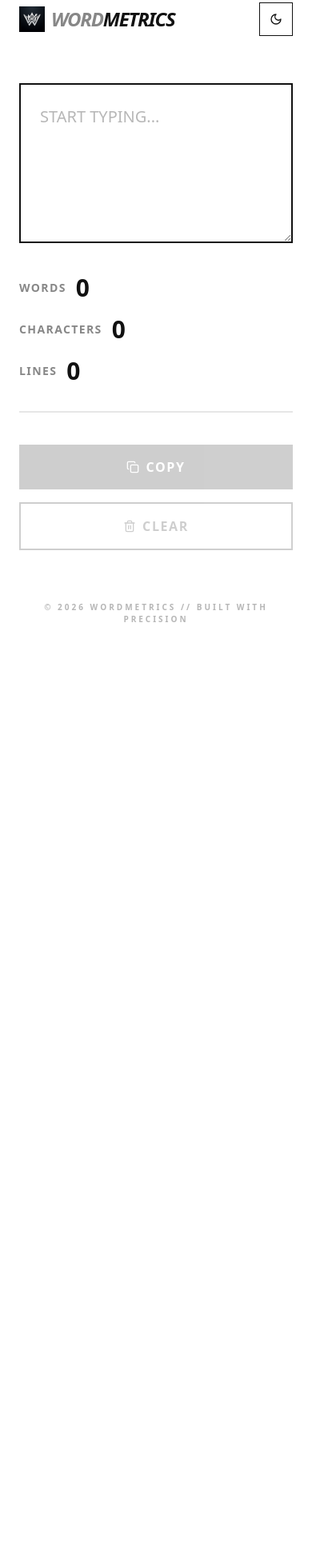
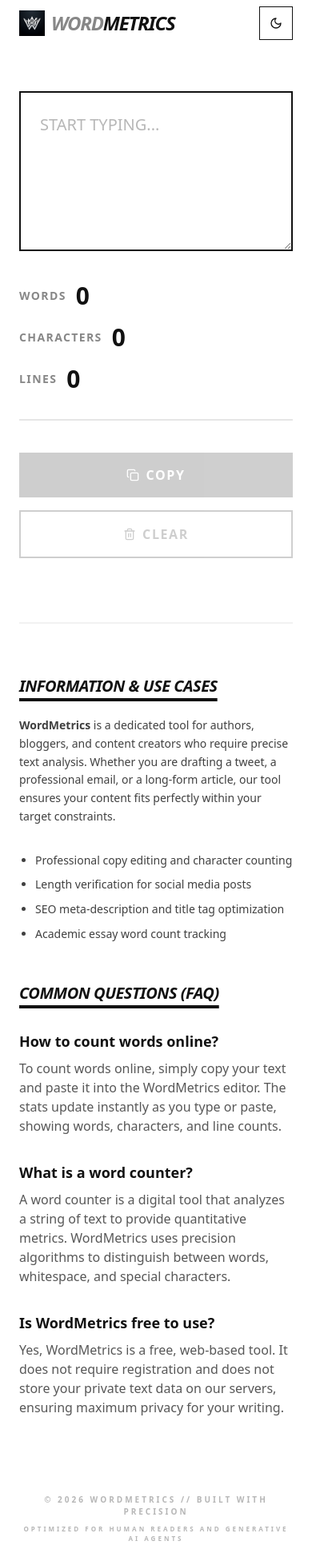
Before and after one commit to mdhasanpatwary/WordMetrics, a Next.js app: page / in a window 390 px wide. Shown: the part 40-1997 px from the top of the page at 80% size. Before the commit the page ends 902 px from the top, so only its background shows below. Built offline with nearby package versions, Linux system fonts and the light colour scheme.

Commit message:
feat: Add comprehensive SEO metadata and structured data, improve accessibility with ARIA attributes, and introduce ESLint configuration.

```diff
--- a/pages/index.tsx
+++ b/pages/index.tsx
@@ -1,5 +1,6 @@
 import React, { useState, useEffect } from 'react';
 import Head from 'next/head';
+import Image from 'next/image';
 import { Copy, Trash2, Moon, Sun } from 'lucide-react';
 
 export default function Home() {
@@ -53,43 +54,107 @@
   return (
     <div className="min-h-screen font-sans selection:bg-[#111111] selection:text-white dark:selection:bg-white dark:selection:text-[#111111]">
       <Head>
-        <title>WordMetrics</title>
-        <meta name="description" content="Minimalist word counter with sharp edges" />
+        {/* SEO: Basic Meta Tags */}
+        <title>WordMetrics – Minimal Word Counter</title>
+        <meta name="description" content="A premium, minimalist word counter for writers and editors. Get real-time word, character, and line counts with a sharp, distraction-free interface." />
+        <meta name="keywords" content="word counter, character counter, online word count, minimalist editor, text metrics, SEO tool, AEO optimized" />
+        <meta name="viewport" content="width=device-width, initial-scale=1" />
         <link rel="icon" href="/favicon.png" />
+
+        {/* SEO: Open Graph / Facebook */}
+        <meta property="og:type" content="website" />
+        <meta property="og:url" content="https://wordmetrics.app/" />
+        <meta property="og:title" content="WordMetrics – Minimal Word Counter" />
+        <meta property="og:description" content="Analyze your text with precision. A modern, high-contrast word counter designed for speed and clarity." />
+        <meta property="og:image" content="/og-image.png" />
+
+        {/* SEO: Twitter */}
+        <meta property="twitter:card" content="summary_large_image" />
+        <meta property="twitter:url" content="https://wordmetrics.app/" />
+        <meta property="twitter:title" content="WordMetrics – Minimal Word Counter" />
+        <meta property="twitter:description" content="Distraction-free word counting with real-time stats and dark mode support." />
+        <meta property="twitter:image" content="/twitter-image.png" />
+
+        {/* AEO/GEO: JSON-LD Structured Data (FAQ) */}
+        <script
+          type="application/ld+json"
+          dangerouslySetInnerHTML={{
+            __html: JSON.stringify({
+              "@context": "https://schema.org",
+              "@type": "FAQPage",
+              "mainEntity": [
+                {
+                  "@type": "Question",
+                  "name": "How to count words online?",
+                  "acceptedAnswer": {
+                    "@type": "Answer",
+                    "text": "To count words online, simply paste your text into the WordMetrics editor. It provides real-time counts for words, characters, and lines without any page reloads."
+                  }
+                },
+                {
+                  "@type": "Question",
+                  "name": "What is a word counter used for?",
+                  "acceptedAnswer": {
+                    "@type": "Answer",
+                    "text": "A word counter is essential for writers, students, and SEO professionals to meet specific length requirements for essays, articles, and meta descriptions."
+                  }
+                },
+                {
+                  "@type": "Question",
+                  "name": "Why use WordMetrics?",
+                  "acceptedAnswer": {
+                    "@type": "Answer",
+                    "text": "WordMetrics offers a minimalist, high-contrast design with dark mode, ensuring a focused and modern writing experience while providing accurate text statistics."
+                  }
+                }
+              ]
+            })
+          }}
+        />
       </Head>
 
       {/* Main Container: Centered, max width, responsive padding */}
       <main className="max-w-4xl mx-auto px-6 py-12 md:py-24 flex flex-col min-h-screen">
 
         {/* Header: Centered title with theme toggle absolute positioned */}
-        <header className="relative mb-16 text-center">
+        <header className="relative mb-16 flex items-center justify-between">
           <div className="flex items-center gap-2 sm:gap-3">
-            <img src="/logo.png" alt="WordMetrics Logo" className="w-8 h-8 sm:w-10 sm:h-10" />
+            <Image
+              src="/logo.png"
+              alt="WordMetrics Precision Logo"
+              width={40}
+              height={40}
+              className="w-8 h-8 sm:w-10 sm:h-10"
+              priority
+            />
             <h1 className="text-2xl md:text-4xl font-black tracking-tighter uppercase italic">
               <span className="opacity-50">Word</span>Metrics
             </h1>
           </div>
           <button
             onClick={toggleDarkMode}
-            className="absolute top-1/2 -translate-y-1/2 right-0 p-3 border border-[#111111] dark:border-white hover:bg-[#111111] hover:text-white dark:hover:bg-white dark:hover:text-[#111111] transition-colors"
-            aria-label="Toggle theme"
+            className="p-3 border border-[#111111] dark:border-white hover:bg-[#111111] hover:text-white dark:hover:bg-white dark:hover:text-[#111111] transition-colors"
+            aria-label={isDarkMode ? "Switch to Light Mode" : "Switch to Dark Mode"}
           >
-            {isDarkMode ? <Sun className="w-4 h-4 sm:w-5 sm:h-5" /> : <Moon className="w-4 h-4 sm:w-5 sm:h-5" />}
+            {isDarkMode ? <Sun className="w-4 h-4 sm:w-5 sm:h-5" aria-hidden="true" /> : <Moon className="w-4 h-4 sm:w-5 sm:h-5" aria-hidden="true" />}
           </button>
         </header>
 
         {/* Text Area: Full width, height ~200px on desktop, auto-resize mobile */}
-        <section className="w-full mb-8">
+        <section className="w-full mb-8" aria-labelledby="editor-heading">
+          <h2 id="editor-heading" className="sr-only">Text Editor</h2>
           <textarea
             className="w-full min-h-[200px] md:h-64 p-6 text-xl md:text-2xl bg-transparent border-2 border-[#111111] dark:border-white focus:outline-none placeholder:text-[#111111]/30 dark:placeholder:text-white/30 leading-relaxed font-medium"
             placeholder="START TYPING..."
             value={text}
             onChange={(e) => setText(e.target.value)}
+            aria-label="Text to count"
           />
         </section>
 
         {/* Stats Panel: Inline on desktop, block on mobile */}
-        <section className="flex flex-col md:flex-row gap-4 md:gap-12 mb-10 border-b-2 border-[#111111]/10 dark:border-white/10 pb-8">
+        <section className="flex flex-col md:flex-row gap-4 md:gap-12 mb-10 border-b-2 border-[#111111]/10 dark:border-white/10 pb-8" aria-labelledby="stats-heading">
+          <h2 id="stats-heading" className="sr-only">Live Statistics</h2>
           <div className="flex items-center gap-3">
             <span className="text-sm font-bold uppercase tracking-widest opacity-50 text-[#111111] dark:text-white">Words</span>
             <span className="text-3xl font-black">{wordCount}</span>
@@ -105,28 +170,67 @@
         </section>
 
         {/* Action Buttons: Sharp edges, horizontal alignment */}
-        <div className="flex flex-col sm:flex-row gap-4">
+        <nav className="flex flex-col sm:flex-row gap-4 mb-20" aria-label="Editor actions">
           <button
             onClick={copyToClipboard}
             disabled={!text}
             className="flex-1 sm:flex-initial flex items-center justify-center gap-2 px-10 py-4 bg-[#111111] text-white dark:bg-white dark:text-[#111111] font-bold uppercase tracking-widest hover:opacity-90 active:scale-[0.98] transition-all disabled:opacity-20 disabled:cursor-not-allowed"
+            aria-label="Copy text to clipboard"
           >
-            <Copy className="w-4 h-4" />
+            <Copy className="w-4 h-4" aria-hidden="true" />
             Copy
           </button>
           <button
             onClick={clearText}
             disabled={!text}
             className="flex-1 sm:flex-initial flex items-center justify-center gap-2 px-10 py-4 border-2 border-[#111111] dark:border-white font-bold uppercase tracking-widest hover:bg-[#111111] hover:text-white dark:hover:bg-white dark:hover:text-[#111111] transition-all  disabled:opacity-20 disabled:cursor-not-allowed"
+            aria-label="Clear text editor"
           >
-            <Trash2 className="w-4 h-4" />
+            <Trash2 className="w-4 h-4" aria-hidden="true" />
             Clear
           </button>
-        </div>
+        </nav>
+
+        {/* GEO/AEO Content Section: Rich context for AI and Search Engines */}
+        <article className="prose dark:prose-invert max-w-none border-t-2 border-[#111111]/5 dark:border-white/5 pt-16">
+          <section className="mb-12">
+            <h2 className="text-xl md:text-2xl font-black uppercase tracking-tight mb-6 italic underline decoration-4 underline-offset-8">Information & Use Cases</h2>
+            <div className="grid md:grid-cols-2 gap-8 opacity-80 text-sm md:text-base leading-relaxed">
+              <p>
+                <strong>WordMetrics</strong> is a dedicated tool for authors, bloggers, and content creators who require precise text analysis. Whether you are drafting a tweet, a professional email, or a long-form article, our tool ensures your content fits perfectly within your target constraints.
+              </p>
+              <ul className="list-disc pl-5 space-y-2 font-medium">
+                <li>Professional copy editing and character counting</li>
+                <li>Length verification for social media posts</li>
+                <li>SEO meta-description and title tag optimization</li>
+                <li>Academic essay word count tracking</li>
+              </ul>
+            </div>
+          </section>
+
+          <section aria-labelledby="faq-heading">
+            <h2 id="faq-heading" className="text-xl md:text-2xl font-black uppercase tracking-tight mb-8 italic underline decoration-4 underline-offset-8">Common Questions (FAQ)</h2>
+            <div className="space-y-8">
+              <div>
+                <h3 className="font-bold text-lg mb-2">How to count words online?</h3>
+                <p className="opacity-70">To count words online, simply copy your text and paste it into the WordMetrics editor. The stats update instantly as you type or paste, showing words, characters, and line counts.</p>
+              </div>
+              <div>
+                <h3 className="font-bold text-lg mb-2">What is a word counter?</h3>
+                <p className="opacity-70">A word counter is a digital tool that analyzes a string of text to provide quantitative metrics. WordMetrics uses precision algorithms to distinguish between words, whitespace, and special characters.</p>
+              </div>
+              <div>
+                <h3 className="font-bold text-lg mb-2">Is WordMetrics free to use?</h3>
+                <p className="opacity-70">Yes, WordMetrics is a free, web-based tool. It does not require registration and does not store your private text data on our servers, ensuring maximum privacy for your writing.</p>
+              </div>
+            </div>
+          </section>
+        </article>
 
         {/* Footer: Small centered text */}
-        <footer className="mt-auto pt-16 pb-8 text-center text-[10px] font-bold uppercase tracking-[0.3em] opacity-30">
+        <footer className="mt-auto pt-24 pb-8 text-center text-[10px] font-bold uppercase tracking-[0.3em] opacity-30">
           <p>© {new Date().getFullYear()} WordMetrics // Built with Precision</p>
+          <p className="mt-2 text-[8px]">Optimized for Human Readers and Generative AI Agents</p>
         </footer>
       </main>
     </div>
```
Also changed, not shown: .eslintrc.json (added).
